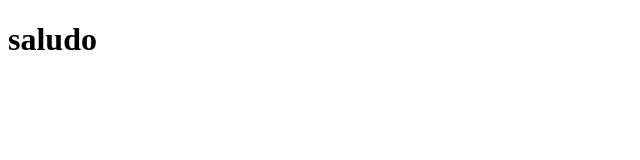
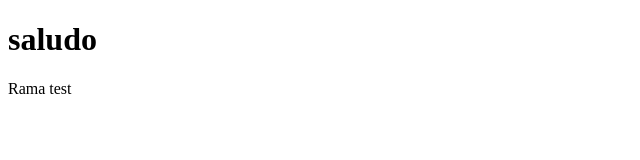
Before and after one commit to Ajecs/practicando-git, a plain HTML site: page index.html in a window 1280 px wide. Shown: the full height of the page, 0-640 px from the left. Drawn offline with Linux system fonts and the light colour scheme.

Commit message:
Cambio desde rama test

```diff
--- a/index.html
+++ b/index.html
@@ -8,5 +8,8 @@
 </head>
 <body>
   <h1>saludo</h1>
+  <section>
+    <p>Rama test</p>
+  </section>
 </body>
 </html>
```
